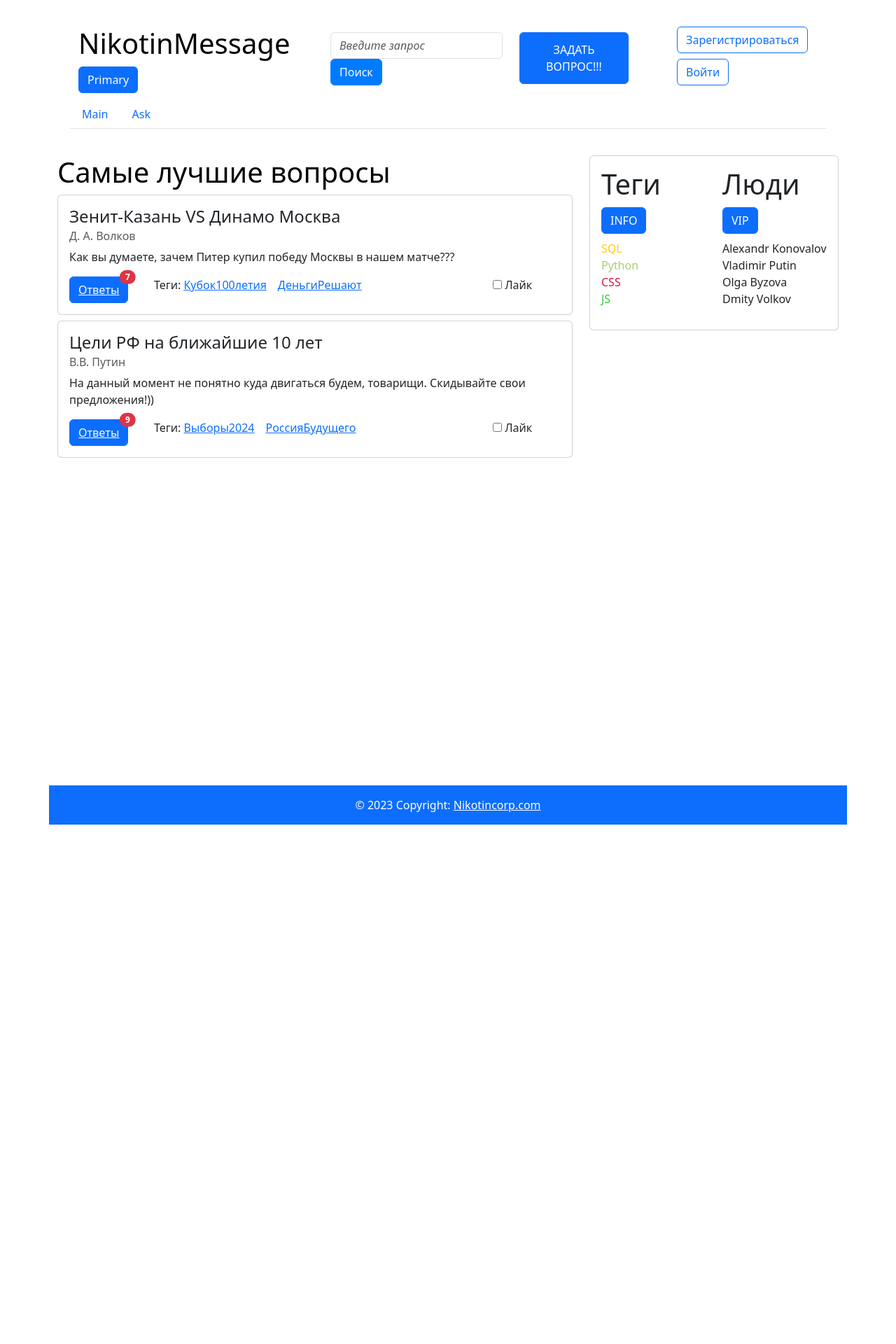
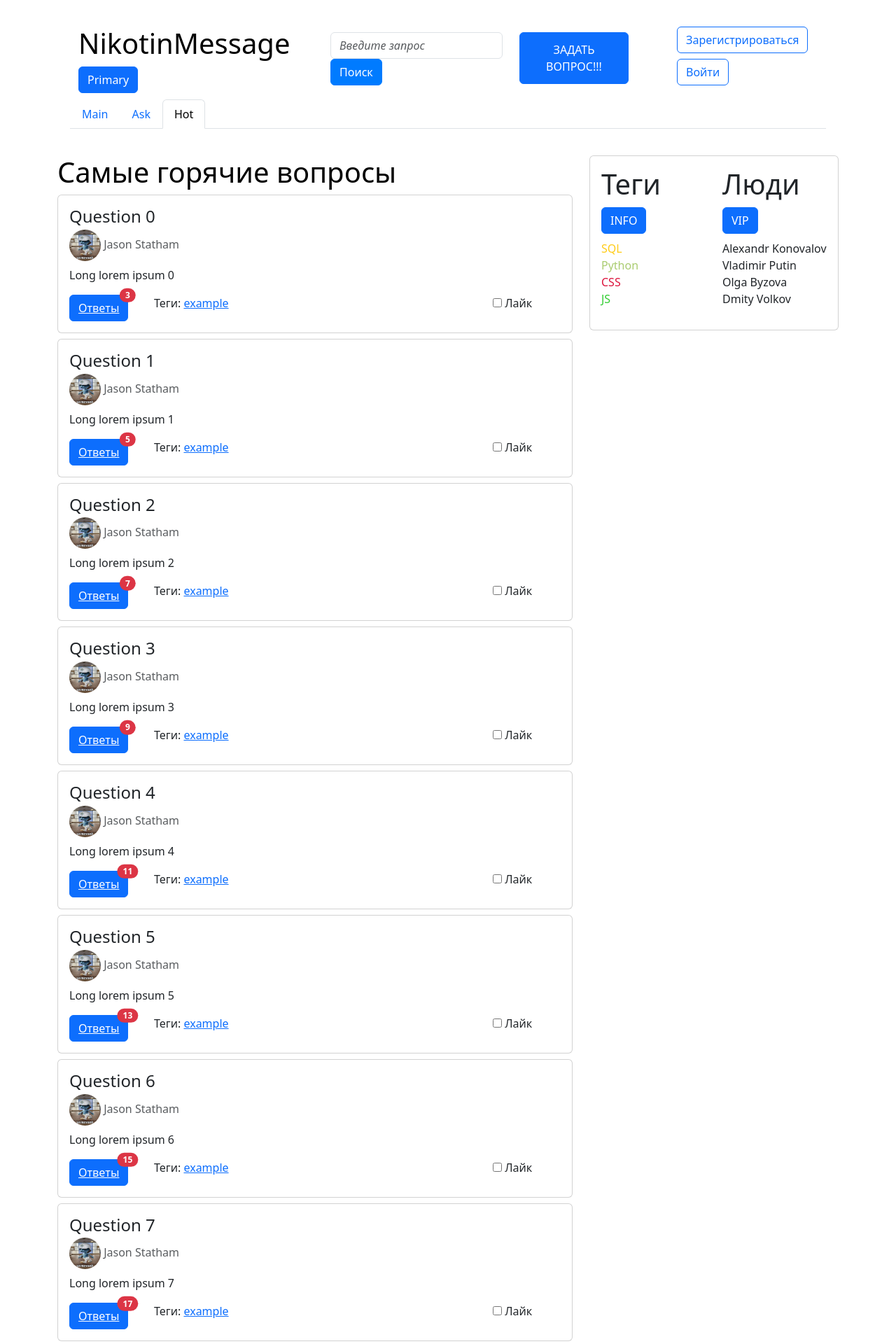
Before and after one commit to Olegsandrik/TPWeb-djangoProject, a Django app: page /hot/ in a window 1280 px wide. Shown: the top 1920 px of the page at 70% size. Before the commit the page ends 1178 px from the top, so only its background shows below. Run offline with Django 4.2, Linux system fonts and the light colour scheme; some libraries are stand-ins or nearby versions.

```diff
--- a/app/templates/app/ask.html
+++ b/app/templates/app/ask.html
@@ -16,6 +16,9 @@
     </li>
     <li class="nav-item">
         <a class="nav-link active" href="{% url 'ask' %}">Ask</a>
+    </li>
+    <li class="nav-item">
+        <a class="nav-link" href="{% url 'hot' %}">Hot</a>
     </li>
 {% endblock %}
 {% block mainrow %}
--- a/app/templates/app/base.html
+++ b/app/templates/app/base.html
@@ -73,6 +73,9 @@
                     <li class="nav-item">
                         <a class="nav-link" href="{% url 'ask' %}">Ask</a>
                     </li>
+                    <li class="nav-item">
+                        <a class="nav-link" href="{% url 'hot' %}">Hot</a>
+                    </li>
                 {% endblock %}
             </ul>
             <h2></h2>
@@ -100,10 +103,10 @@
                                 <button type="submit" class="btn btn-primary">INFO</button>
                             </h1>
                             <p class="font-italic">
-                                <a class="nav-link" style="color: #FFCC19" href="#">SQL</a>
-                                <a class="nav-link" style="color: #AACC70" href="#">Python</a>
-                                <a class="nav-link" style="color: #DC143C" href="#">CSS</a>
-                                <a class="nav-link" style="color: #32CD32" href="#">JS</a>
+                                <a class="nav-link" style="color: #FFCC19" href="{% url 'tag' tagname='SQL' %}">SQL</a>
+                                <a class="nav-link" style="color: #AACC70" href="{% url 'tag' tagname='Python' %}">Python</a>
+                                <a class="nav-link" style="color: #DC143C" href="{% url 'tag' tagname='CSS' %}">CSS</a>
+                                <a class="nav-link" style="color: #32CD32" href="{% url 'tag' tagname='JS' %}">JS</a>
                             </p>
                         </div>
                         <div class="col-md-6">
--- a/app/templates/app/hot.html
+++ b/app/templates/app/hot.html
@@ -1,4 +1,5 @@
 {% extends 'app/index.html' %}
+{% load static %}
 {% block navigation %}
     <li class="nav-item">
         <a class="nav-link" href="{% url 'home' %}">Main</a>
@@ -6,13 +7,13 @@
     <li class="nav-item">
         <a class="nav-link" href="{% url 'ask' %}">Ask</a>
     </li>
+    <li class="nav-item">
+        <a class="nav-link active" href="{% url 'hot' %}">Hot</a>
+    </li>
 {% endblock %}
-{% block mainrowtitle %}
-    Самые лучшие вопросы
+{% block mainrow %}
+    <h1 style="color: #000000"> Самые горячие вопросы </h1>
+    {% for question in questions %}
+        {% include 'components/question-item.html' %}
+    {% endfor %}
 {% endblock %}
-{% block firstquestion %}
-
-{% endblock %}
-{% block questionnavigation %}
-
-{% endblock %}
--- a/app/templates/app/index.html
+++ b/app/templates/app/index.html
@@ -1,4 +1,5 @@
 {% extends 'app/base.html' %}
+{% load static %}
 {% block registr %}
     <div class="form-group row">
         <div class="col-sm-10 offset-sm-2">
@@ -13,12 +14,12 @@
     </div>
 {% endblock %}
 {% block mainrow %}
-    <h1 style="color: #000000">{% block mainrowtitle %} Актуальные вопросы {% endblock %}</h1>
-    {% block firstquestion %}
+    <h1 style="color: #000000"> {% block mainrowtitle %} Актуальные вопросы {% endblock %}</h1>
     <div class="card">
         <div class="card-body">
             <h4 class="card-title">Я запрещаю вам делать паблики ВК</h4>
-                <h6 class="card-subtitle mb-2 text-muted">Jason Statham</h6>
+            <h6 class="card-subtitle mb-2 text-muted"><img class="rounded-circle" src="{% static 'images/ava.png' %}"
+                                                       width="45" height="45"/> Jason Statham</h6>
             <p class="card-text">
                 Еще раз увижу паблики в ВК, которые "ведуться от моего лица", - приеду в РФ и буду общаться
                 лично!
@@ -27,14 +28,15 @@
             <div class="row">
                 <div class="col-md-2">
                     <button type="button" class="btn btn-primary position-relative">
-                            <a href="#" class="card-link" style="color: white">Ответы</a>
+                        <a href="{% url 'question' number=0 %}" class="card-link" style="color: white">Ответы</a>
                         <span class="position-absolute top-0 start-100 translate-middle badge rounded-pill bg-danger">999+<span
                                 class="visually-hidden">непрочитанные сообщения</span>
                   </span>
                     </button>
                 </div>
                 <div class="col-md-8">
-                        <p class="card-text">Теги: <a href="#" class="card-link">СамыйКрутой</a><a href="#"
+                    <p class="card-text">Теги: <a href="{% url 'tag' tagname='СамыйКрутой' %}" class="card-link">СамыйКрутой</a><a
+                            href="{% url 'tag' tagname='Отец' %}"
                             class="card-link">Отец</a>
                     </p>
                 </div>
@@ -47,27 +49,29 @@
             </div>
         </div>
     </div>
-    {% endblock %}
+
     <h1></h1>
-    {% block secondquestion %}
+
     <div class="card">
         <div class="card-body">
             <h4 class="card-title">Зенит-Казань VS Динамо Москва</h4>
-                <h6 class="card-subtitle mb-2 text-muted">Д. А. Волков</h6>
+            <h6 class="card-subtitle mb-2 text-muted"><img class="rounded-circle" src="{% static 'images/ava.png' %}"
+                                                       width="45" height="45"/> Д. А. Волков</h6>
             <p class="card-text">
                 Как вы думаете, зачем Питер купил победу Москвы в нашем матче???
             </p>
             <div class="row">
                 <div class="col-md-2">
                     <button type="button" class="btn btn-primary position-relative">
-                            <a href="#" class="card-link" style="color: white">Ответы</a>
+                        <a href="{% url 'question' number=0 %}" class="card-link" style="color: white">Ответы</a>
                         <span class="position-absolute top-0 start-100 translate-middle badge rounded-pill bg-danger">7<span
                                 class="visually-hidden">непрочитанные сообщения</span>
                   </span>
                     </button>
                 </div>
                 <div class="col-md-8">
-                        <p class="card-text">Теги: <a href="#" class="card-link">Кубок100летия</a><a href="#"
+                    <p class="card-text">Теги: <a href="{% url 'tag' tagname='Кубокстолетия' %}" class="card-link">Кубок100летия</a><a
+                            href="{% url 'tag' tagname='ДеньгиРешают' %}"
                             class="card-link">ДеньгиРешают</a>
                     </p>
                 </div>
@@ -82,27 +86,28 @@
             </div>
         </div>
     </div>
-    {% endblock %}
+
     <h1></h1>
-    {% block thirdquestion %}
     <div class="card">
         <div class="card-body">
             <h4 class="card-title">Цели РФ на ближайшие 10 лет</h4>
-                <h6 class="card-subtitle mb-2 text-muted">В.В. Путин</h6>
+            <h6 class="card-subtitle mb-2 text-muted"><img class="rounded-circle" src="{% static 'images/ava.png' %}"
+                                                       width="45" height="45"/> В.В. Путин</h6>
             <p class="card-text">
                 На данный момент не понятно куда двигаться будем, товарищи. Скидывайте свои предложения!))
             </p>
             <div class="row">
                 <div class="col-md-2">
                     <button type="button" class="btn btn-primary position-relative">
-                            <a href="#" class="card-link" style="color: white">Ответы</a>
+                        <a href="{% url 'question' number=0 %}" class="card-link" style="color: white">Ответы</a>
                         <span class="position-absolute top-0 start-100 translate-middle badge rounded-pill bg-danger">9<span
                                 class="visually-hidden">непрочитанные сообщения</span>
                   </span>
                     </button>
                 </div>
                 <div class="col-md-8">
-                        <p class="card-text">Теги: <a href="#" class="card-link">Выборы2024</a><a href="#"
+                    <p class="card-text">Теги: <a href="{% url 'tag' tagname='Выборы2024' %}" class="card-link">Выборы2024</a><a
+                            href="{% url 'tag' tagname='РоссияБудущего' %}"
                             class="card-link">РоссияБудущего</a>
                     </p>
                 </div>
@@ -117,27 +122,5 @@
             </div>
         </div>
     </div>
+    <h2></h2>
 {% endblock %}
-    <h2></h2>
-    {% block questionnavigation %}
-        <nav aria-label="Page navigation example">
-            <ul class="pagination">
-                <li class="page-item">
-                    <a class="page-link" href="#" aria-label="Previous">
-                        <span aria-hidden="true">«</span>
-                        <span class="sr-only">Предыдущая</span>
-                    </a>
-                </li>
-                <li class="page-item"><a class="page-link" href="#">1</a></li>
-                <li class="page-item"><a class="page-link" href="#">2</a></li>
-                <li class="page-item"><a class="page-link" href="#">3</a></li>
-                <li class="page-item">
-                    <a class="page-link" href="#" aria-label="Next">
-                        <span class="sr-only">Следущая</span>
-                        <span aria-hidden="true">»</span>
-                    </a>
-                </li>
-            </ul>
-        </nav>
-    {% endblock %}
-{% endblock %}
--- a/app/templates/app/login.html
+++ b/app/templates/app/login.html
@@ -14,6 +14,9 @@
     </li>
     <li class="nav-item">
         <a class="nav-link" href="{% url 'ask' %}">Ask</a>
+    </li>
+    <li class="nav-item">
+        <a class="nav-link" href="{% url 'hot' %}">Hot</a>
     </li>
 {% endblock %}
 {% block mainrow %}
--- a/app/templates/app/singup.html
+++ b/app/templates/app/singup.html
@@ -14,6 +14,9 @@
     </li>
     <li class="nav-item">
         <a class="nav-link" href="{% url 'ask' %}">Ask</a>
+    </li>
+    <li class="nav-item">
+        <a class="nav-link" href="{% url 'hot' %}">Hot</a>
     </li>
 {% endblock %}
 {% block mainrow %}
--- a/app/templates/app/tag.html
+++ b/app/templates/app/tag.html
@@ -5,6 +5,9 @@
     </li>
     <li class="nav-item">
         <a class="nav-link" href="{% url 'ask' %}">Ask</a>
+    </li>
+    <li class="nav-item">
+        <a class="nav-link" href="{% url 'hot' %}">Hot</a>
     </li>
 {% endblock %}
 {% block mainrowtitle %}
--- a/app/views.py
+++ b/app/views.py
@@ -1,10 +1,23 @@
 from django.shortcuts import render
 from django.http import HttpResponse, Http404
-
-
+from django.core.paginator import Paginator
 def ask(request):
     return render(request, "app/ask.html")
 
+
+questions = [
+        {
+            'id': i,
+            'title': f'Question {i}',
+            'content': f'Long lorem ipsum {i}',
+            'answers': i*2+3,
+            'tags': 'example',
+        } for i in range(10)
+    ]
+
+
+def hot(request):
+    return render(request, "app/hot.html", {'questions': questions})
 
 def base(request):
     return render(request, "app/index.html")
@@ -18,8 +31,6 @@ def singup(request):
     return render(request, "app/singup.html")
 
 
-def hot(request):
-    return render(request, "app/hot.html")
 
 
 def tag(request, tagname):
@@ -27,9 +38,10 @@ def tag(request, tagname):
 
 
 def question(request, number):
-    return render(request, "app/question.html", {'number': number})
+    item = questions[number]
+    return render(request, "app/question.html", {'question': item})
 
 
-def paginate(objects_list, request, per_page=10):
-    # do smth with Paginator, etc…
-    return Http404
+def paginate(objects_list, page, per_page=10):
+    paginator = Paginator(objects_list, per_page)
+    return paginator.page(page)
--- /dev/null
+++ b/templates/components/question-item.html
@@ -0,0 +1,33 @@
+{% load static %}
+<div class="card">
+    <div class="card-body">
+        <h4 class="card-title">{{ question.title }}</h4>
+        <h6 class="card-subtitle mb-2 text-muted"><img class="rounded-circle" src="{% static 'images/ava.png' %}"
+                                                       width="45" height="45"/> Jason Statham</h6>
+        <p class="card-text">
+            {{ question.content }}
+        </p>
+        <div class="row">
+            <div class="col-md-2">
+                <button type="button" class="btn btn-primary position-relative">
+                    <a href="{% url 'question' number=question.id  %}" class="card-link" style="color: white">Ответы</a>
+                    <span class="position-absolute top-0 start-100 translate-middle badge rounded-pill bg-danger">
+                                {{ question.answers }}
+                                <span class="visually-hidden">непрочитанные сообщения</span>
+                  </span>
+                </button>
+            </div>
+            <div class="col-md-8">
+                <p class="card-text">Теги: <a href="#" class="card-link">{{ question.tags }}</a>
+                </p>
+            </div>
+            <div class="col-md-2">
+                <div class="custom-control custom-checkbox">
+                    <input type="checkbox" class="custom-control-input" id="customCheck1">
+                    <label class="custom-control-label" for="customCheck1">Лайк</label>
+                </div>
+            </div>
+        </div>
+    </div>
+</div>
+<h2></h2>
```
Also changed, not shown: app/templates/app/question.html (+12 -7 lines). Lines whose indentation alone changed are shown as unchanged.
